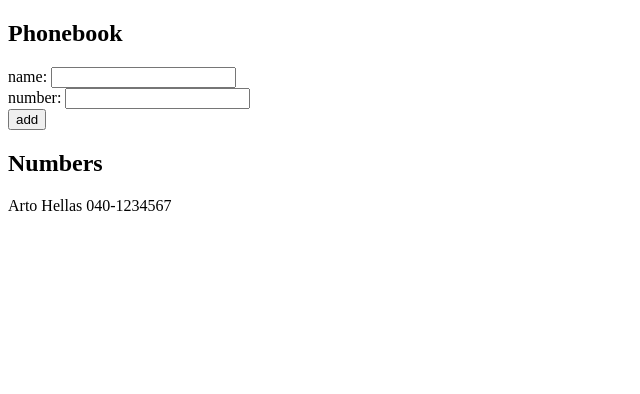
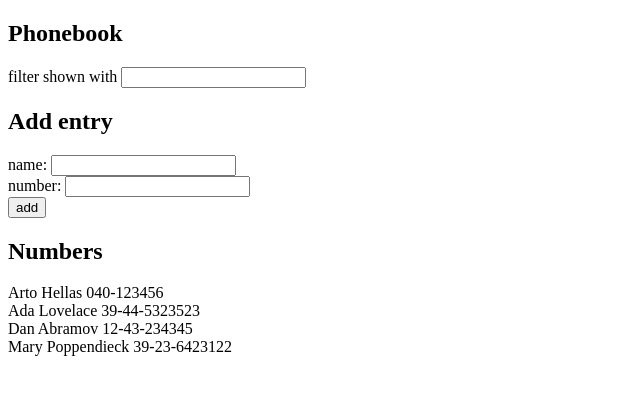
Before and after one commit to mattNeumayer/fullstackopen2020exercises, a React (Create React App) app in the folder part2/phonebook/: page / in a window 1280 px wide. Shown: the top 394 px of the page, without its empty margins (0-640 px from the left). Built offline with nearby package versions, Linux system fonts and the light colour scheme; the HTML template or start-up script is replaced by a standard one.

Commit message:
Part 2b: exercise 2.9

```diff
--- a/part2/phonebook/src/App.js
+++ b/part2/phonebook/src/App.js
@@ -1,42 +1,60 @@
 import React, { useState } from 'react'
 
 const DisplayEntry = ({ person }) => (
-    <div key={person.name}> {person.name} {person.number} </div>
+  <div> {person.name} {person.number} </div>
 )
 
 const App = () => {
-  const [ persons, setPersons ] = useState([
-    { name: 'Arto Hellas', number: '040-1234567'}
+  const [persons, setPersons] = useState([
+    { name: 'Arto Hellas', number: '040-123456' },
+    { name: 'Ada Lovelace', number: '39-44-5323523' },
+    { name: 'Dan Abramov', number: '12-43-234345' },
+    { name: 'Mary Poppendieck', number: '39-23-6423122' }
   ])
-  const [ newName, setNewName ] = useState('')
-  const [ newNumber, setNewNumber ] = useState('')
+
+  const [newName, setNewName] = useState('')
+  const [newNumber, setNewNumber] = useState('')
+  const [filterStr, setFilter] = useState('')
 
   const addEntry = (event) => {
     event.preventDefault()
 
-    if (persons.some(p => p.name == newName)) {
-        alert(`${newName} is already added to phonebook`)
-        return
+    if (persons.some(p => p.name === newName)) {
+      alert(`${newName} is already added to phonebook`)
+      return
     }
 
-    const newPerson = {name: newName, number: newNumber}
+    const newPerson = { name: newName, number: newNumber }
     setPersons(persons.concat(newPerson))
   }
 
-  const handleChangeNewName   = (event) => setNewName(event.target.value)
+  const handleChangeNewName = (event) => setNewName(event.target.value)
   const handleChangeNewNumber = (event) => setNewNumber(event.target.value)
+  const handleChangeFilter = (event) => setFilter(event.target.value)
+
+  if (filterStr !== '') {
+    var filteredPersons = persons.filter(p =>
+      p.name.toLocaleLowerCase().includes(filterStr.toLocaleLowerCase())
+    )
+  } else {
+    var filteredPersons = persons
+  }
 
   return (
     <div>
       <h2>Phonebook</h2>
+
+      <div>filter shown with <input onChange={handleChangeFilter} /></div>
+
+      <h2>Add entry</h2>
       <form onSubmit={addEntry}>
         <div>name: <input onChange={handleChangeNewName} /></div>
-        <div>number: <input  onChange={handleChangeNewNumber} /></div>
+        <div>number: <input onChange={handleChangeNewNumber} /></div>
         <div><button type="submit">add</button></div>
       </form>
 
       <h2>Numbers</h2>
-      {persons.map(p => <DisplayEntry person={p} /> )}
+      {filteredPersons.map(p => <DisplayEntry key={p.name} person={p} />)}
 
     </div>
   )
```
